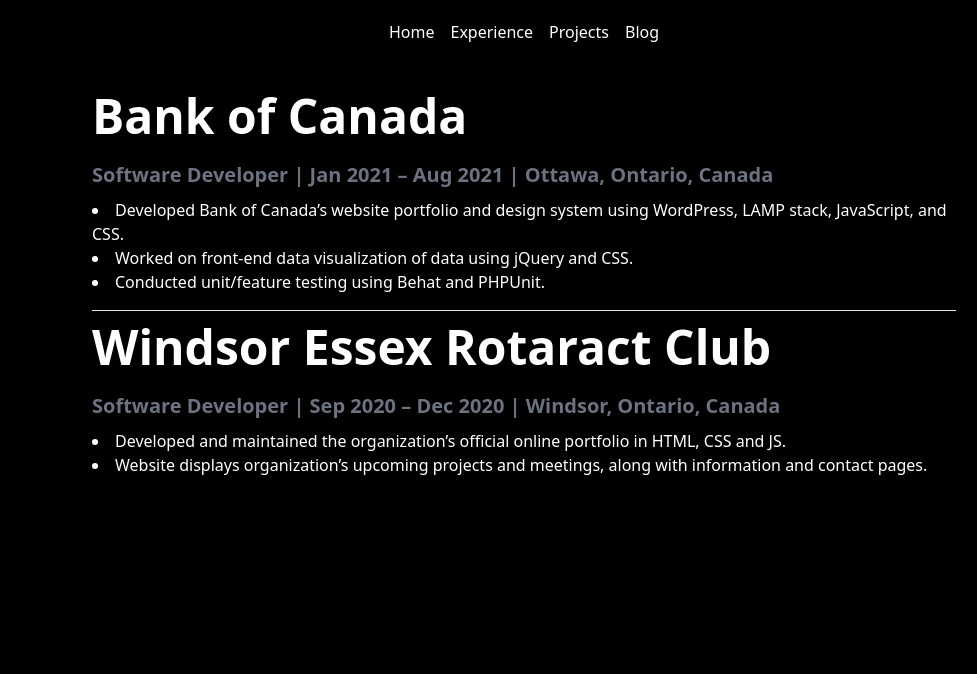
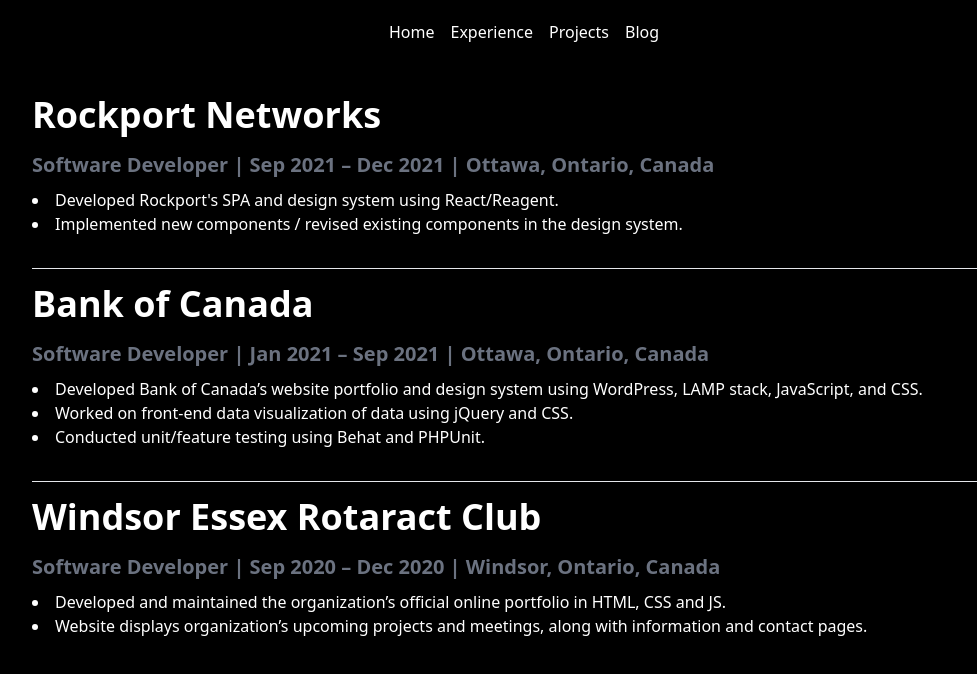
Before and after one commit to trangj/Portfolio, a Next.js app: page /experience in a window 1280 px wide. Shown: the top 674 px of the page, without its empty margins (116-1093 px from the left). Built offline with nearby package versions, Linux system fonts and the light colour scheme.

Commit message:
styling updates

```diff
--- a/src/pages/_app.tsx
+++ b/src/pages/_app.tsx
@@ -7,7 +7,7 @@
   return (
     <>
       <NavigationBar />
-      <div className="container mx-auto lg:px-52">
+      <div className="container mx-auto max-w-5xl px-5">
         <Component {...pageProps} />
       </div>
     </>
--- a/src/pages/blog/[slug].tsx
+++ b/src/pages/blog/[slug].tsx
@@ -18,7 +18,7 @@
                 <title>{data.title}</title>
                 <meta title="description" content={data.description} />
             </Head>
-            <div dangerouslySetInnerHTML={{ __html: htmlString }} />
+            <div className="mb-12" dangerouslySetInnerHTML={{ __html: htmlString }} />
         </>
     );
 };
--- a/src/pages/experience.tsx
+++ b/src/pages/experience.tsx
@@ -8,12 +8,26 @@
                 <title>Joshua Trang: Experience</title>
                 <meta title="description" content="My work experience" />
             </Head>
-            <div className="flex flex-col divide-y gap-4 mt-4">
+            <div className="flex flex-col divide-y gap-8 mt-4">
                 <div className="flex flex-col gap-2">
-                    <h2 className="font-bold">
+                    <h3 className="font-bold mt-2">
+                        Rockport Networks
+                    </h3>
+                    <h6 className="font-semibold text-gray-500">Software Developer | Sep 2021 – Dec 2021 | Ottawa, Ontario, Canada</h6>
+                    <ul className="list-disc list-inside">
+                        <li>
+                            Developed Rockport's SPA and design system using React/Reagent.
+                        </li>
+                        <li>
+                            Implemented new components / revised existing components in the design system.
+                        </li>
+                    </ul>
+                </div>
+                <div className="flex flex-col gap-2">
+                    <h3 className="font-bold mt-2">
                         Bank of Canada
-                    </h2>
-                    <h6 className="font-semibold text-gray-500">Software Developer | Jan 2021 – Aug 2021 | Ottawa, Ontario, Canada</h6>
+                    </h3>
+                    <h6 className="font-semibold text-gray-500">Software Developer | Jan 2021 – Sep 2021 | Ottawa, Ontario, Canada</h6>
                     <ul className="list-disc list-inside">
                         <li>
                             Developed Bank of Canada’s website portfolio and design system using WordPress, LAMP stack, JavaScript, and CSS.
@@ -27,9 +41,9 @@
                     </ul>
                 </div>
                 <div className="flex flex-col gap-2">
-                    <h2 className="font-bold">
+                    <h3 className="font-bold mt-2">
                         Windsor Essex Rotaract Club
-                    </h2>
+                    </h3>
                     <h6 className="font-semibold text-gray-500">Software Developer | Sep 2020 – Dec 2020 | Windsor, Ontario, Canada</h6>
                     <ul className="list-disc list-inside">
                         <li>
--- a/src/pages/index.tsx
+++ b/src/pages/index.tsx
@@ -7,13 +7,12 @@
       <Head>
         <title>Joshua Trang</title>
       </Head>
-      <div className="flex justify-center items-center fixed inset-y-1/2">
-        <div>
+      <div className="flex flex-col just justify-center fixed inset-y-1/2">
         <h2 className="font-semibold">
-            Hi👋, my name is Josh!
+          Hi, my name is Josh!
         </h2>
         <h5>
-            I&apos;m a software developer at the Bank of Canada and a student at the University of Windsor
+          I&apos;m a software developer at Rockport Networks and a student at the University of Windsor
         </h5>
         <div className="flex flex-row gap-4 mt-4 text-gray-500">
           <a href="https://www.linkedin.com/in/joshuatrang/" target="_blank" rel="noreferrer" className="hover:underline">
@@ -27,7 +26,6 @@
           </a>
         </div>
       </div>
-      </div>
     </>
   );
 }
--- a/src/pages/projects.tsx
+++ b/src/pages/projects.tsx
@@ -11,9 +11,9 @@
             <div className="flex flex-col gap-6 mt-4">
                 <a href="https://github.com/trangj/Crappit" target="_blank" rel="noreferrer" className="p-8 rounded-3xl from-blue-400 to-green-500 bg-gradient-to-b ">
                     <div className="flex flex-col">
-                        <h2 className="font-bold">
+                        <h3 className="font-bold">
                             Crappit
-                        </h2>
+                        </h3>
                         <ul className="font-semibold pt-4 list-disc list-inside text-lg">
                             <li>
                                 A Reddit-like clone developed with Node.js and PostgresSQL as the back-end and React.js as the front-end.
@@ -29,9 +29,9 @@
                 </a>
                 <a href="https://github.com/trangj/CrappitMobile" target="_blank" rel="noreferrer" className="p-8 rounded-3xl from-blue-500 to-red-600 bg-gradient-to-b">
                     <div className="flex flex-col">
-                        <h2 className="font-bold break-all">
+                        <h3 className="font-bold break-all">
                             CrappitMobile
-                        </h2>
+                        </h3>
                         <ul className="font-semibold pt-4 list-disc list-inside text-lg">
                             <li>
                                 A mobile version of Crappit built with React Native.
@@ -48,9 +48,9 @@
                 <div className="flex sm:flex-row flex-col gap-6">
                     <a href="https://github.com/trangj/Robbot" target="_blank" rel="noreferrer" className="p-8 rounded-3xl from-gray-800 to-blue-900 bg-gradient-to-b">
                         <div className="flex flex-col">
-                            <h2 className="font-bold">
+                            <h3 className="font-bold">
                                 Robbot
-                            </h2>
+                            </h3>
                             <ul className="font-semibold pt-4 list-disc list-inside text-lg">
                                 <li>
                                     Discord bot developed using Node.js and the Discord.js framework. The bot is hosted on Heroku and is actively used, with about 200 commands being used a month.
@@ -63,9 +63,9 @@
                     </a>
                     <a href="https://github.com/trangj/GrandExchangeGist" target="_blank" rel="noreferrer" className="p-8 rounded-3xl from-gray-600 to-gray-900 bg-gradient-to-b">
                         <div className="flex flex-col">
-                            <h2 className="font-bold break-all">
+                            <h3 className="font-bold break-all">
                                 GrandExchangeGist
-                            </h2>
+                            </h3>
                             <ul className="font-semibold pt-4 list-disc list-inside text-lg">
                                 <li>
                                     Developed using Runescape’s OSRS Grand Exchange API and Node.js to retrieve in-game item data, suchas price history and trends, and display it using React.
```
Lines whose indentation alone changed are shown as unchanged.
